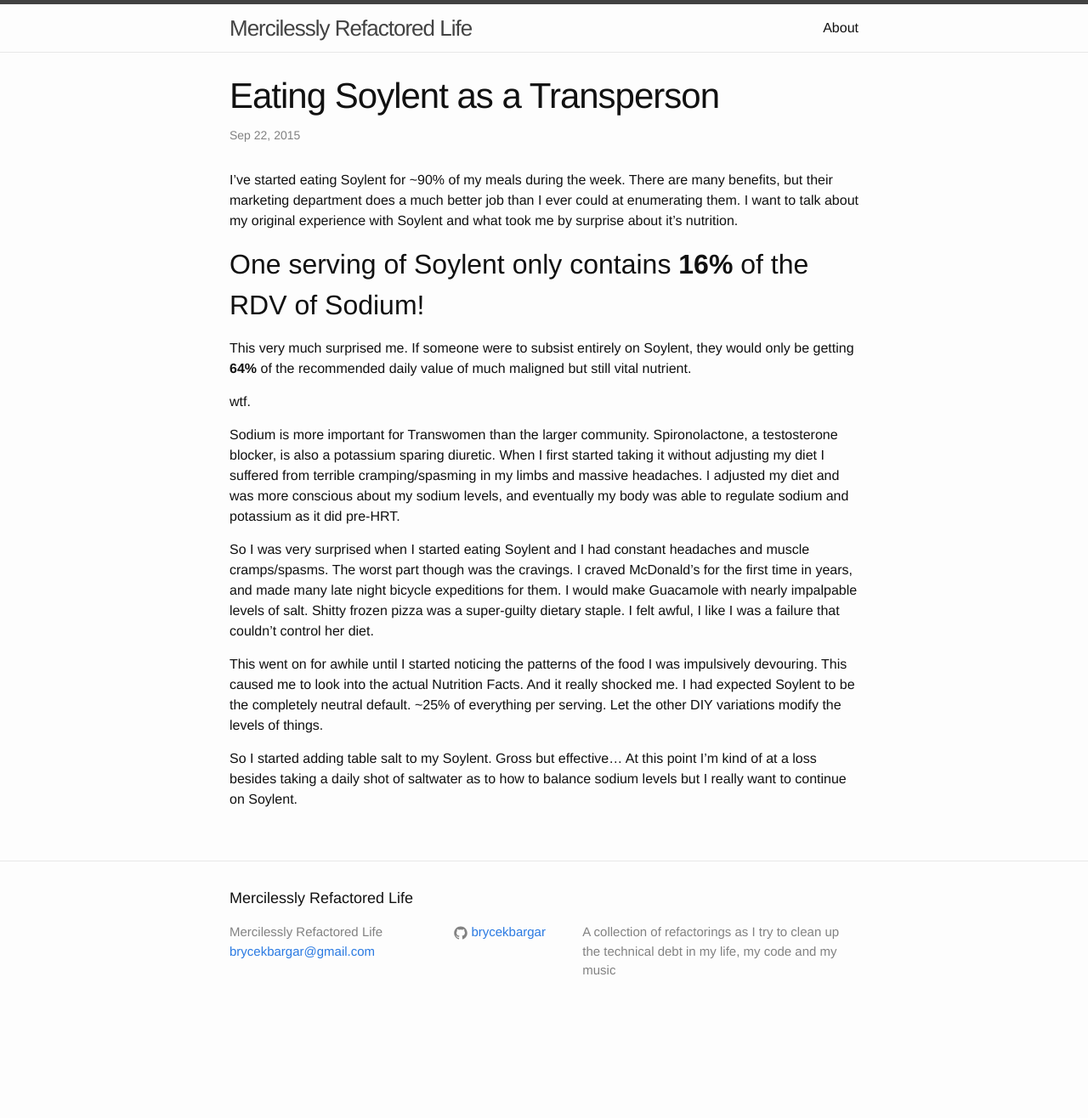
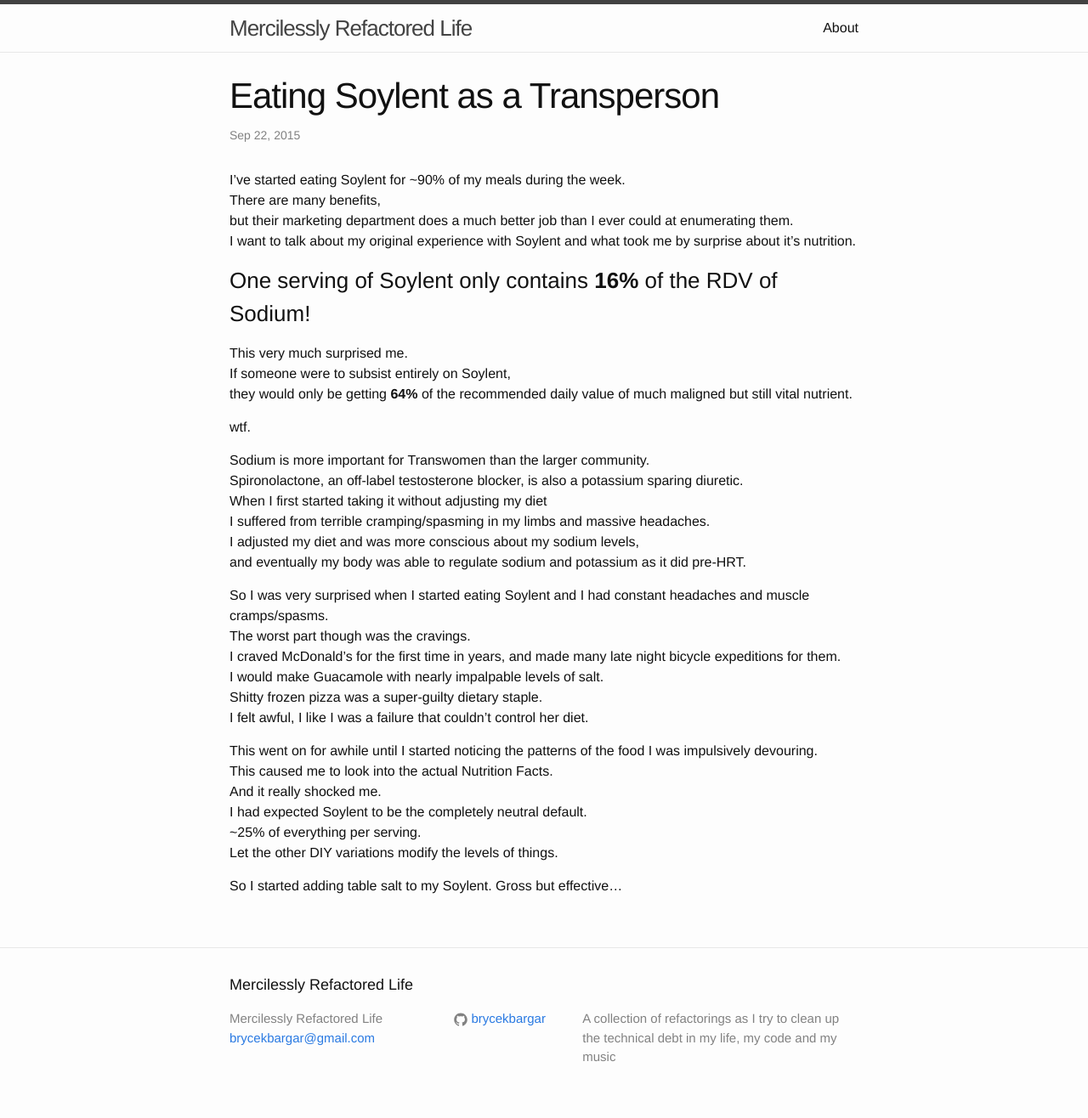
Before and after one commit to brycekbargar/brycekbargar.github.io, a Jekyll site: the page built from _posts/2015-09-22-pickle-nutella-quesadillas.markdown, in a window 1280 px wide. Shown: the whole page at 85% size. Built offline with Jekyll 4.4.1, drawn with Linux system fonts in a browser that asks for light colours; before the commit the page ends 1214 px from its top, so only the background shows below that.

Commit message:
Formatting more posts

```diff
--- a/_posts/2015-09-22-pickle-nutella-quesadillas.markdown
+++ b/_posts/2015-09-22-pickle-nutella-quesadillas.markdown
@@ -2,32 +2,42 @@
 layout: post
 title: Eating Soylent as a Transperson
 date: 2015-09-22 01:29:10.000000000 -05:00
-type: post
-published: true
-status: publish
-categories: \[\]
-tags: \[\]
-meta: {}
-author:
-login: brycekbargar@gmail.com
-email: brycekbargar@gmail.com
-display\_name: Bryce Bargar
-first\_name: Bryce
-last\_name: Bargar
+category: blog
 ---
 
-I've started eating Soylent for ~90% of my meals during the week. There are many benefits, but their marketing department does a much better job than I ever could at enumerating them. I want to talk about my original experience with Soylent and what took me by surprise about it's nutrition.
+I've started eating Soylent for ~90% of my meals during the week.
+There are many benefits,
+but their marketing department does a much better job than I ever could at enumerating them.
+I want to talk about my original experience with Soylent and what took me by surprise about it's nutrition.
 
-## One serving of Soylent only contains **16%** of the RDV of Sodium!
+### One serving of Soylent only contains **16%** of the RDV of Sodium! ###
 
-This very much surprised me. If someone were to subsist entirely on Soylent, they would only be getting **64%** of the recommended daily value of much maligned but still vital nutrient.
+This very much surprised me.
+If someone were to subsist entirely on Soylent,
+they would only be getting **64%** of the recommended daily value of much maligned but still vital nutrient.
 
 wtf.
 
-Sodium is more important for Transwomen than the larger community. Spironolactone, a testosterone blocker, is also a potassium sparing diuretic. When I first started taking it without adjusting my diet I suffered from terrible cramping/spasming in my limbs and massive headaches. I adjusted my diet and was more conscious about my sodium levels, and eventually my body was able to regulate sodium and potassium as it did pre-HRT.
+Sodium is more important for Transwomen than the larger community.
+Spironolactone, an off-label testosterone blocker, is also a potassium sparing diuretic.
+When I first started taking it without adjusting my diet
+I suffered from terrible cramping/spasming in my limbs and massive headaches.
+I adjusted my diet and was more conscious about my sodium levels,
+and eventually my body was able to regulate sodium and potassium as it did pre-HRT.
 
-So I was very surprised when I started eating Soylent and I had constant headaches and muscle cramps/spasms. The worst part though was the cravings. I craved McDonald's for the first time in years, and made many late night bicycle expeditions for them. I would make Guacamole with nearly impalpable levels of salt. Shitty frozen pizza was a super-guilty dietary staple. I felt awful, I like I was a failure that couldn't control her diet.
+So I was very surprised when I started eating Soylent and I had constant headaches and muscle cramps/spasms.
+The worst part though was the cravings.
+I craved McDonald's for the first time in years, and made many late night bicycle expeditions for them.
+I would make Guacamole with nearly impalpable levels of salt.
+Shitty frozen pizza was a super-guilty dietary staple.
+I felt awful, I like I was a failure that couldn't control her diet.
 
-This went on for awhile until I started noticing the patterns of the food I was impulsively devouring. This caused me to look into the actual Nutrition Facts. And it really shocked me. I had expected Soylent to be the completely neutral default. ~25% of everything per serving. Let the other DIY variations modify the levels of things.
+This went on for awhile until I started noticing the patterns of the food I was impulsively devouring.
+This caused me to look into the actual Nutrition Facts.
+And it really shocked me.
+I had expected Soylent to be the completely neutral default.
+~25% of everything per serving.
+Let the other DIY variations modify the levels of things.
 
-So I started adding table salt to my Soylent. Gross but effective... At this point I'm kind of at a loss besides taking a daily shot of saltwater as to how to balance sodium levels but I really want to continue on Soylent.
+So I started adding table salt to my Soylent.
+Gross but effective...
```
Also changed, not shown: _posts/2015-09-23-im-officially-a-pretentious-hipster-v1.markdown (+43 -23 lines).
